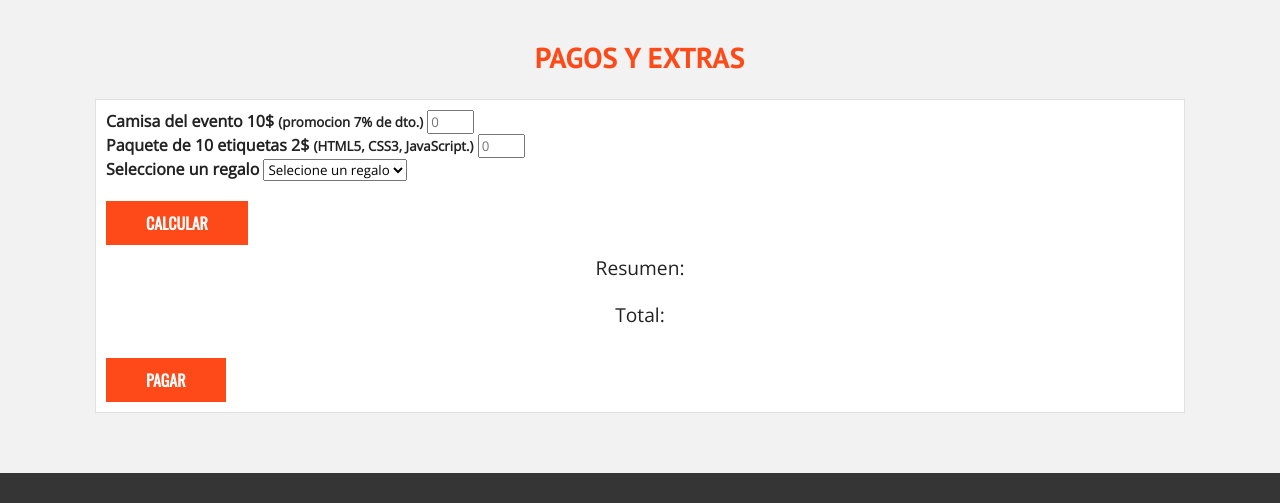
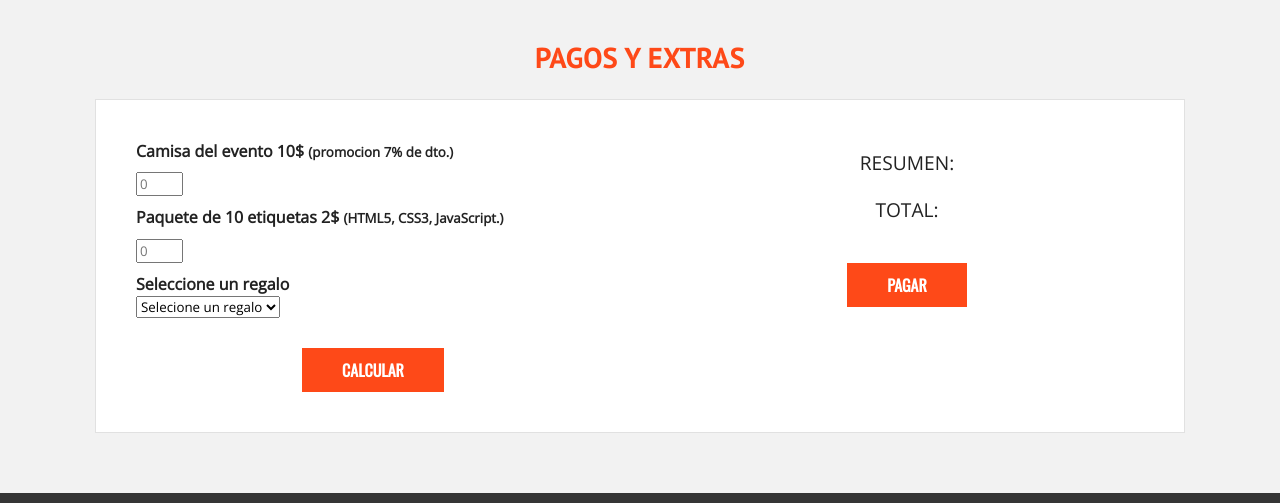
Before and after one commit to Juancaceres963/Gldwebcamp, a website: page registro.html in a window 1280 px wide. Shown: the part 2552-3055 px from the top of the page. Drawn offline with nearby package versions, Linux system fonts and the light colour scheme.

Commit message:
Pagina de Registro lista

```diff
--- a/css/styles.css
+++ b/css/styles.css
@@ -791,12 +791,32 @@ input.button{
   color: #fe4918;
   font-weight: bold;
 }
-
-
-
-
-
-
+/*Resuemen Registro*/
+.resumen p {
+  font-size: 1.2em;
+  text-transform: uppercase;
+}
+div.resumen div.extras {
+  float: left;
+  width: 50%;
+  padding: 30px;
+}
+div.extras div.orden {
+  text-align: left;
+  margin-bottom: 10px;
+}
+div.extras div.orden input {
+  margin: 10px 0 0 0;
+}
+div.resumen div.total {
+  float: right;
+  width: 50%;
+  padding: 30px;
+}
+div.resumen input {
+  display: block;
+  margin: 30px auto 0 auto;
+}
 
 
 
--- a/registro.html
+++ b/registro.html
@@ -190,16 +190,16 @@
               <h3>Pagos y extras</h3>
               <div class="caja clearfix">
                 <div class="extras">
-                  <div class="ordern">
-                    <label for="camisa-evento">Camisa del evento 10$ <small>(promocion 7% de dto.)</small></label>
+                  <div class="orden">
+                    <label for="camisa-evento">Camisa del evento 10$ <small>(promocion 7% de dto.)</small></label><br>
                     <input type="numero" min="0" id="camisa-evento" size="3" placeholder="0">
                   </div>
-                  <div class="ordern">
-                    <label for="etiquetas">Paquete de 10 etiquetas 2$ <small>(HTML5, CSS3, JavaScript.)</small></label>
+                  <div class="orden">
+                    <label for="etiquetas">Paquete de 10 etiquetas 2$ <small>(HTML5, CSS3, JavaScript.)</small></label><br>
                     <input type="numero" min="0" id="etiquetas" size="3" placeholder="0">
                   </div>
-                  <div class="ordern">
-                    <label for="regalo">Seleccione un regalo</label>
+                  <div class="orden">
+                    <label for="regalo">Seleccione un regalo</label><br>
                     <select id="regalo">
                       <option value="">Selecione un regalo</option>
                       <option value="eti">Etiquetas</option>
```
